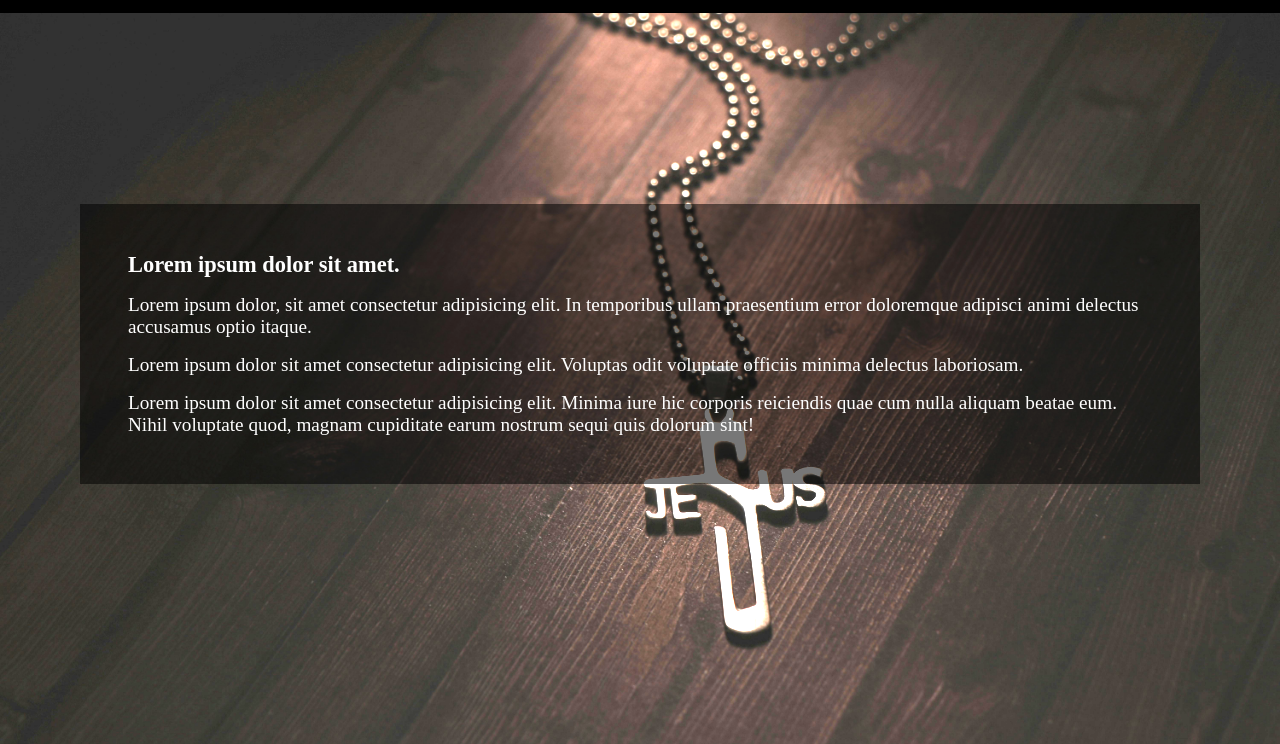
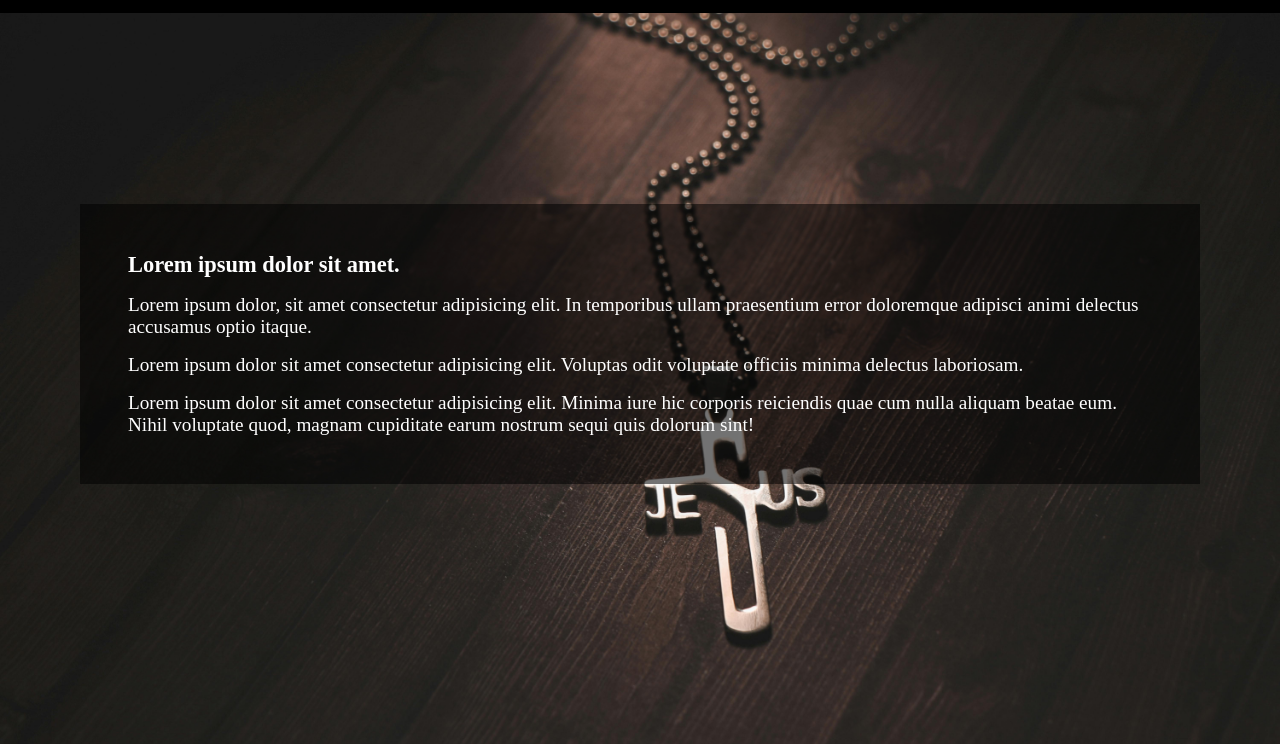
Before and after one commit to AdolescentesLouvandoACristo/adolescenteslouvandoacristo.github.io, a plain HTML site: page index.html in a window 1280 px wide. Shown: the part 56-800 px from the top of the page. Drawn offline with Linux system fonts and the light colour scheme; a web font is replaced by a local one.

Commit message:
11.04 - Longhi: Escurecer Foto

```diff
--- a/style.css
+++ b/style.css
@@ -9,7 +9,6 @@ body {
     background-repeat: no-repeat;
     background-size: cover;
     background-attachment: fixed;
-    backdrop-filter: brightness(2);
     /* font-family: 'ITC Benguiat Std', sans-serif; */
     height: 100vh;
     display: flex;
```
